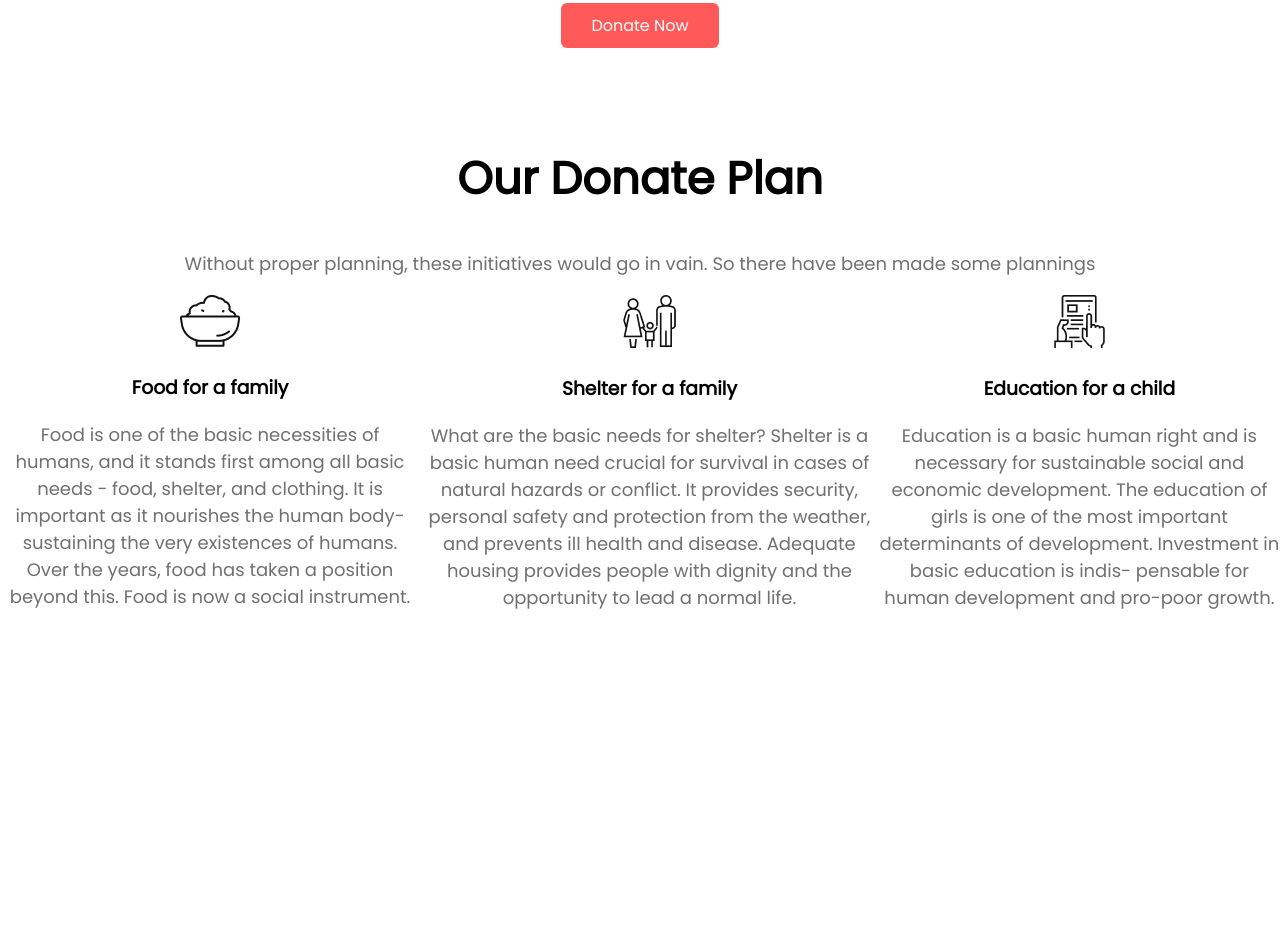
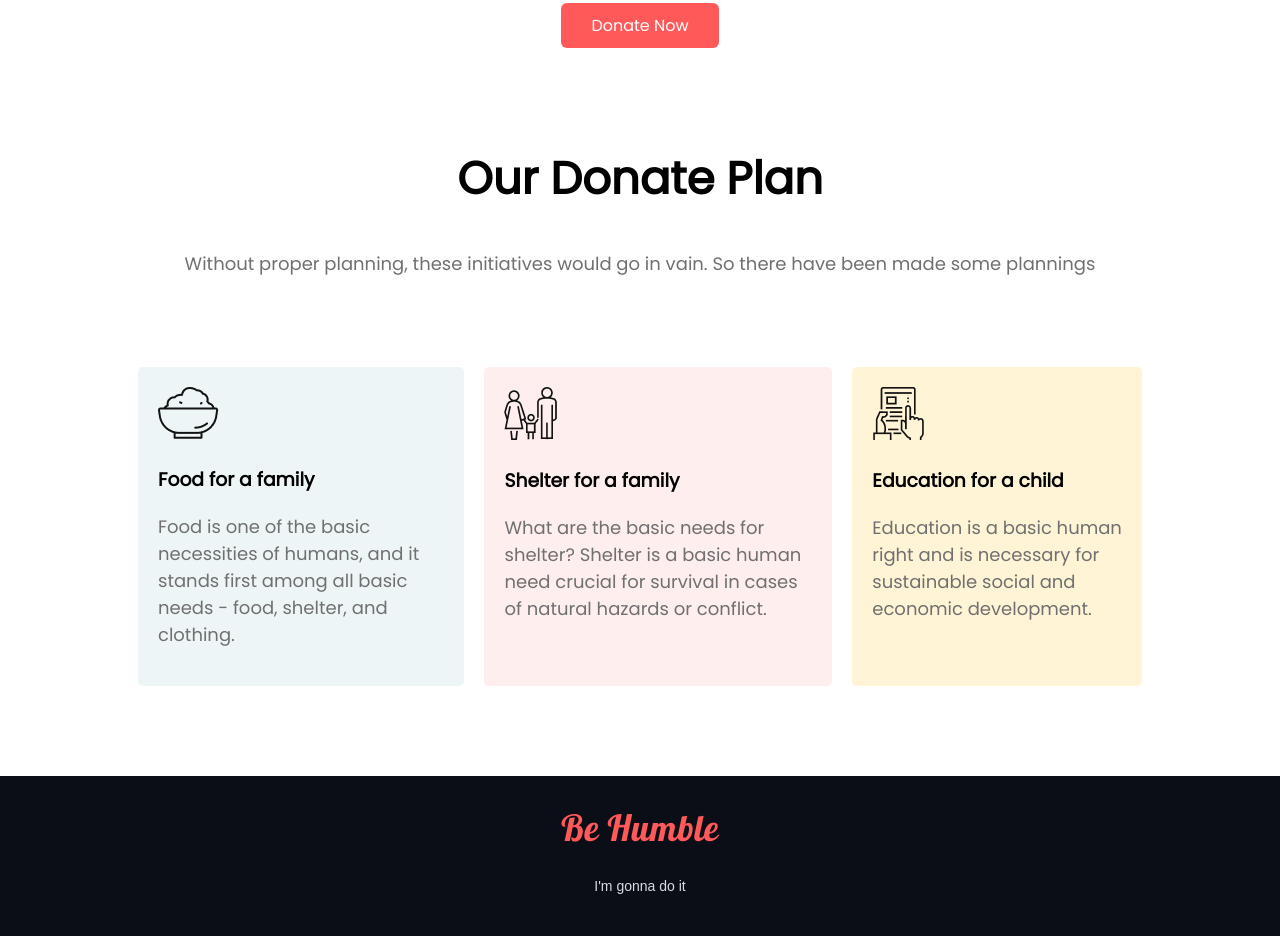
Before and after one commit to raf1n/donate-today, a plain HTML site: page index.html in a window 1280 px wide. Shown: the part 1049-1985 px from the top of the page. Before the commit the page ends 1678 px from the top, so only its background shows below. Drawn offline with Linux system fonts and the light colour scheme.

Commit message:
main-done

```diff
--- a/index.html
+++ b/index.html
@@ -9,6 +9,12 @@
     <link rel="preconnect" href="https://fonts.gstatic.com" crossorigin />
     <link
       href="https://fonts.googleapis.com/css2?family=Poppins&display=swap"
+      rel="stylesheet"
+    />
+    <link rel="preconnect" href="https://fonts.googleapis.com" />
+    <link rel="preconnect" href="https://fonts.gstatic.com" crossorigin />
+    <link
+      href="https://fonts.googleapis.com/css2?family=Lobster&family=Poppins&display=swap"
       rel="stylesheet"
     />
     <link rel="stylesheet" href="style.css" />
@@ -54,47 +60,42 @@
       <hr />
       <a class="top-btn" target="_blank" href="#">Donate Now</a>
     </section>
-    <section class="donate-plan">
+    <section class="donate-plan my-width">
       <h1>Our Donate Plan</h1>
       <p>
         Without proper planning, these initiatives would go in vain. So there
         have been made some plannings
       </p>
-      <div class="panning-cards">
-        <div class="planning-cards-item">
+      <div class="planning-cards">
+        <div id="food" class="planning-cards-item">
           <img src="icons/food.png" alt="food-icon" />
           <h3>Food for a family</h3>
           <p>
             Food is one of the basic necessities of humans, and it stands first
-            among all basic needs - food, shelter, and clothing. It is important
-            as it nourishes the human body- sustaining the very existences of
-            humans. Over the years, food has taken a position beyond this. Food
-            is now a social instrument.
+            among all basic needs - food, shelter, and clothing.
           </p>
         </div>
-        <div class="planning-cards-item">
+        <div id="shelter" class="planning-cards-item">
           <img src="icons/shelter.png" alt="shelter-icon" />
           <h3>Shelter for a family</h3>
           <p>
             What are the basic needs for shelter? Shelter is a basic human need
-            crucial for survival in cases of natural hazards or conflict. It
-            provides security, personal safety and protection from the weather,
-            and prevents ill health and disease. Adequate housing provides
-            people with dignity and the opportunity to lead a normal life.
+            crucial for survival in cases of natural hazards or conflict.
           </p>
         </div>
-        <div class="planning-cards-item">
+        <div id="education" class="planning-cards-item">
           <img src="icons/education.png" alt="education-icon" />
           <h3>Education for a child</h3>
           <p>
             Education is a basic human right and is necessary for sustainable
-            social and economic development. The education of girls is one of
-            the most important determinants of development. Investment in basic
-            education is indis- pensable for human development and pro-poor
-            growth.
+            social and economic development.
           </p>
         </div>
       </div>
     </section>
+    <footer class="footer">
+      <h1>Be Humble</h1>
+      <p>I'm gonna do it</p>
+    </footer>
   </body>
 </html>
--- a/style.css
+++ b/style.css
@@ -1,6 +1,7 @@
 body{
     font-family: 'Poppins', sans-serif;
     margin: 0px;
+    padding: 0px;
 }
 
 .top-items{
@@ -96,7 +97,49 @@ body{
     font-size: 18px;
     color: #707070;
 }
-.panning-cards{
+.planning-cards{
     display: flex;
     justify-content: space-between;
+    text-align: left;
+    width: 80%;
+    margin : 80px auto;
+
 }
+.planning-cards-item{
+    padding: 20px;
+    margin: 10px;
+    border-radius: 5px;
+}
+#food{
+    background: rgba(79, 157, 166, 0.1);
+}
+#shelter{
+    background: rgba(255, 89, 89, 0.1);
+}
+#education{
+    background: #FFF4D6;
+}
+.footer{
+    height: 160px;
+    text-align: center;
+    background: #0B0D17;
+}
+.footer h1{
+    font-family: 'Lobster', cursive;
+    font-style: normal;
+    font-weight: 400;
+    font-size: 36px;
+    line-height: 44px;
+    letter-spacing: 0.5px;
+    color: #FF5959;
+    padding-top: 30px;
+}
+.footer p{
+    font-family: 'Manrope',sans-serif;
+    font-style: normal;
+    font-weight: 400;
+    font-size: 14px;
+    line-height: 24px;
+    font-feature-settings: 'liga' off;
+    color: #D9DBE1;
+}
```
